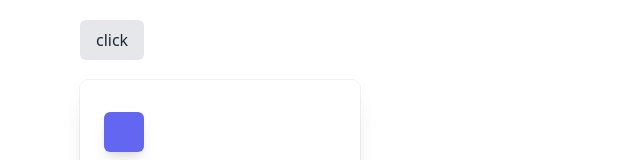
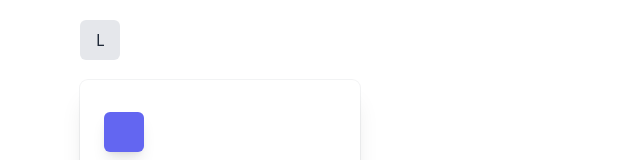
Before and after one commit to FutureAIPower64/FutureAIPower-v0.0.1, a React (Vite) app: page / in a window 1280 px wide. Shown: the top 160 px of the page, without its empty margins (0-640 px from the left). Built offline with nearby package versions, Linux system fonts and the light colour scheme.

Commit message:
sahil desai

```diff
--- a/src/components/ToggleSwitch.jsx
+++ b/src/components/ToggleSwitch.jsx
@@ -8,19 +8,19 @@ function ToggleSwitch({ mode, setMode }) {
         setIsOpen(!isOpen);
     };
 
-
     return (
         <div className='container flex my-5'>
             <div className="relative">
-                <button onClick={toggleDropdown} className="inline-flex items-center justify-center w-full px-4 py-2 text-gray-800 dark:text-gray-200 bg-gray-200 dark:bg-gray-800 rounded-md duration-300 " > click
+                <button onClick={toggleDropdown} className="inline-flex items-center justify-center w-full px-4 py-2 text-gray-800 dark:text-gray-200 bg-gray-200 dark:bg-dark-black dark:hover:bg-hover-black rounded-md duration-300 " >
+                    {mode === true ? "D" : "L"}
                 </button>
-                    <div className= {`absolute right-0 z-10 mt-2  w-[100px] bg-white dark:bg-gray-800 shadow-lg rounded-md transition-all origin-top-right duration-200 ${isOpen ? "scale-100": "scale-0"} `}>
-                        <ul className="py-1 text-center">
+                <div className={`absolute right-0 z-10 mt-2  w-[100px] bg-white shadow-xl dark:bg-dark-black  rounded-md transition-all origin-top-right duration-300 ${isOpen ? "scale-100" : "scale-0"} `}>
+                    <ul className="py-1 text-center p-1">
 
-                            {["dark","light"].map((ele,ind)=>{
+                        {["dark", "light"].map((ele, ind) => {
                             return (
-                                    <li key={ind}>
-                                        <button onClick={() => { setMode(ele=="dark"? true : false) }} className=" outline-none w-full hover:bg-slate-100 dark:hover:bg-slate-800 dark:bg-slate-900 py-1 duration-500 dark:text-white">{ele}</button>
+                                <li key={ind} className='hover:bg-slate-100 dark:hover:bg-hover-black rounded-sm  my-1 duration-300 dark:text-white'>
+                                    <button onClick={() => { setMode(ele == "dark" ? true : false) }} className="w-full outline-none py-1">{ele}</button>
                                 </li>
                             )
                         })}
--- a/tailwind.config.js
+++ b/tailwind.config.js
@@ -9,6 +9,7 @@ export default {
     extend: {
       colors:{
         "dark-black": '#09090B',
+        "hover-black": '#27272A'
       }
     },
     container: {
```
Lines whose indentation alone changed are shown as unchanged.
